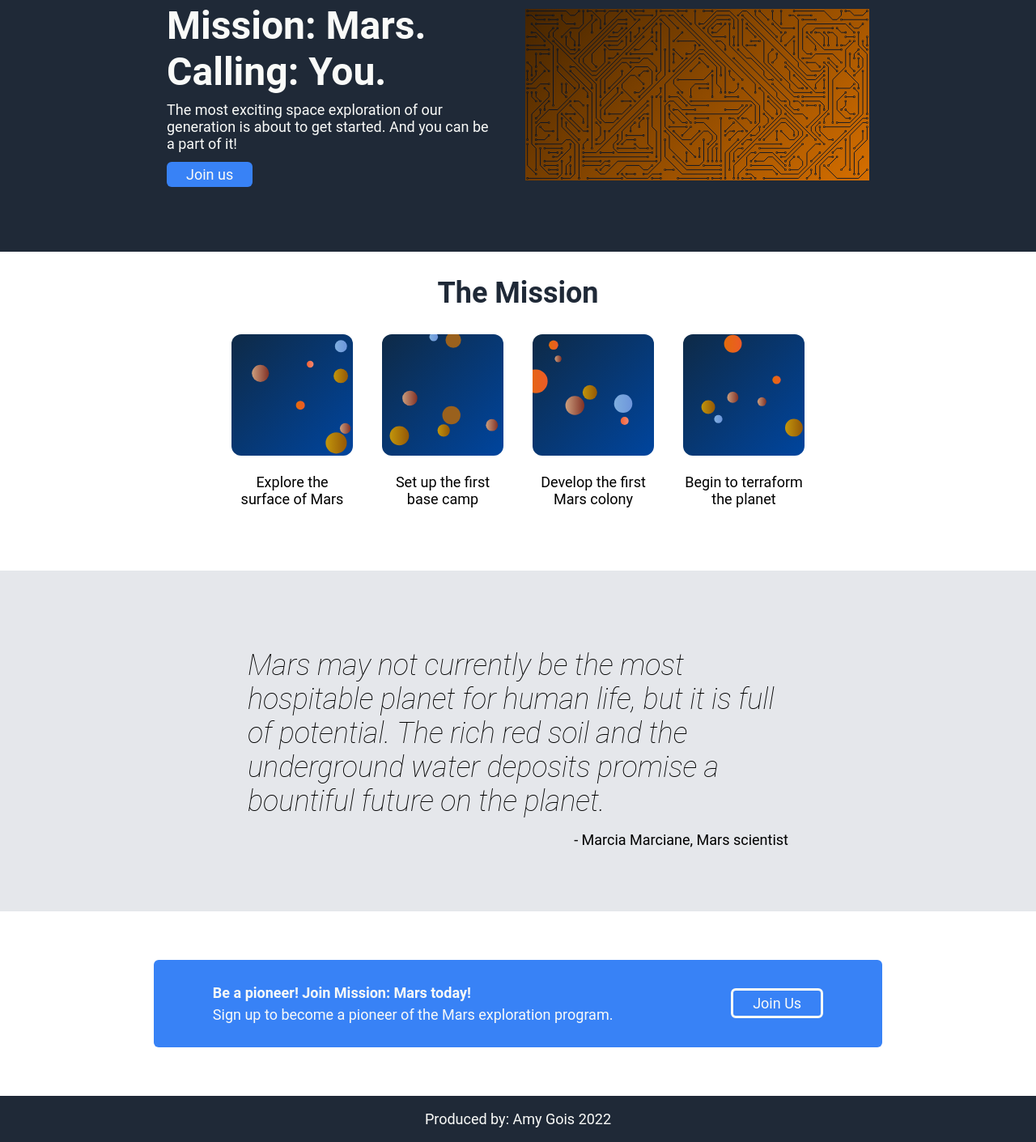
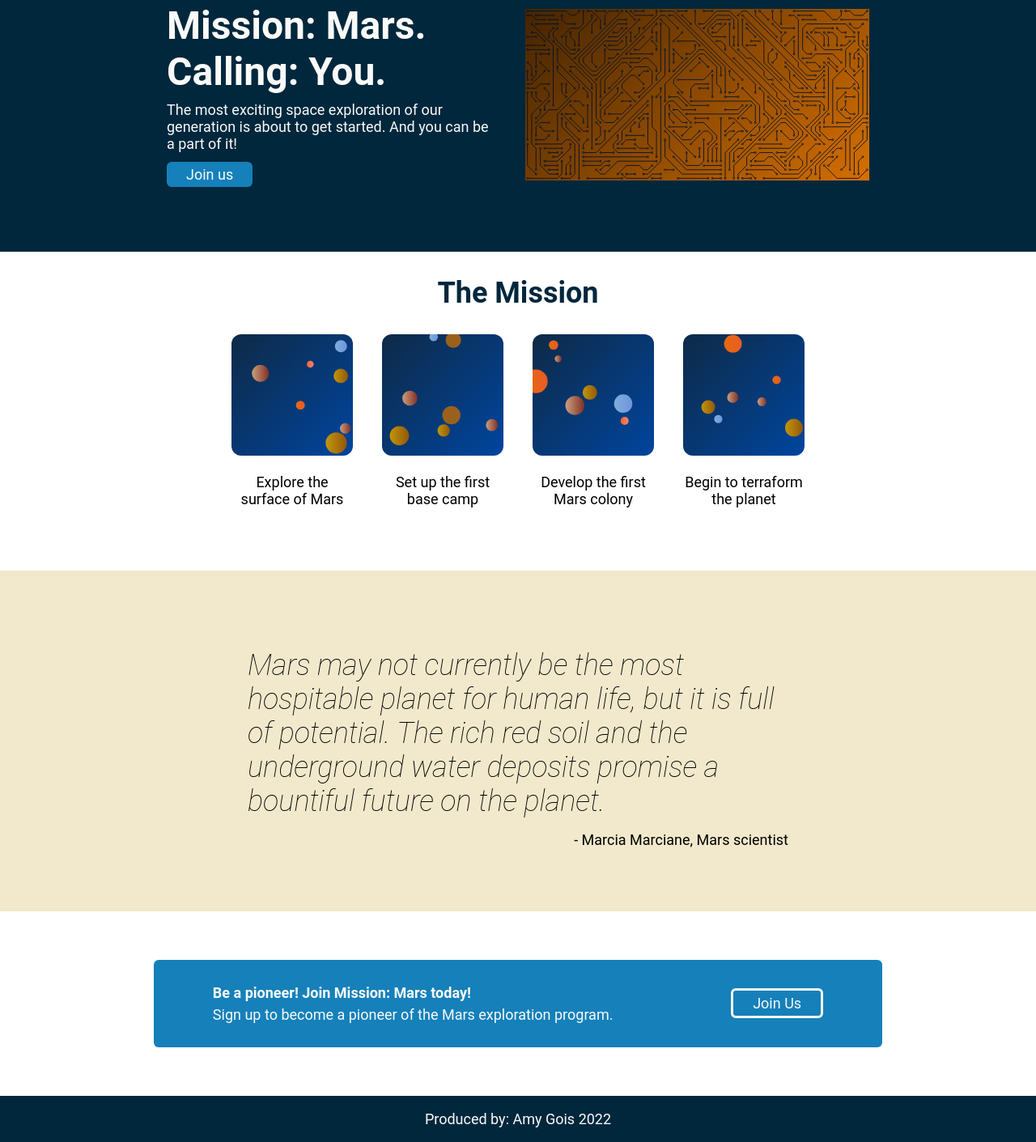
Before and after one commit to AmyGois/landing-page, a plain HTML site: page index.html in a window 1280 px wide. Shown: the part 134-1545 px from the top of the page at 81% size. Drawn offline with Linux system fonts and the light colour scheme.

Commit message:
Edit page colour pallete

```diff
--- a/styles.css
+++ b/styles.css
@@ -12,7 +12,7 @@ section {
 }
 
 nav, header, footer {
-    background-color: #1f2937;
+    background-color: #00273c;
     color: #f9faf8;
 }
 
@@ -28,7 +28,7 @@ nav, header, footer {
 /* Buttons */
 
 button {
-    background-color: #3882f6;
+    background-color: #1580ba;
     color: #f9faf8;
     border: none;
     border-radius: 6px;
@@ -36,7 +36,7 @@ button {
 }
 
 button:hover {
-    background-color: #2762c2;
+    background-color: #0d5378;
 }
 
 /* Navigation bar */
@@ -101,7 +101,7 @@ header p {
 }
 
 h2 {
-    color: #1f2937;
+    color: #00273c;
     font-size: 36px;
     font-weight: bolder;
 }
@@ -125,7 +125,7 @@ h2 {
 /* Section 2 - Quote About Mars */
 
 .grey {
-    background-color: #e5e7eb;
+    background-color: #f2e9cc;
     padding: 60px 0;
 }
 
@@ -152,7 +152,7 @@ h2 {
 .section-3 {
     justify-content: space-around;
     align-items: center;
-    background-color: #3882f6;
+    background-color: #1580ba;
     margin: 60px auto;
     border-radius: 6px;
     padding: 24px 0;
```
